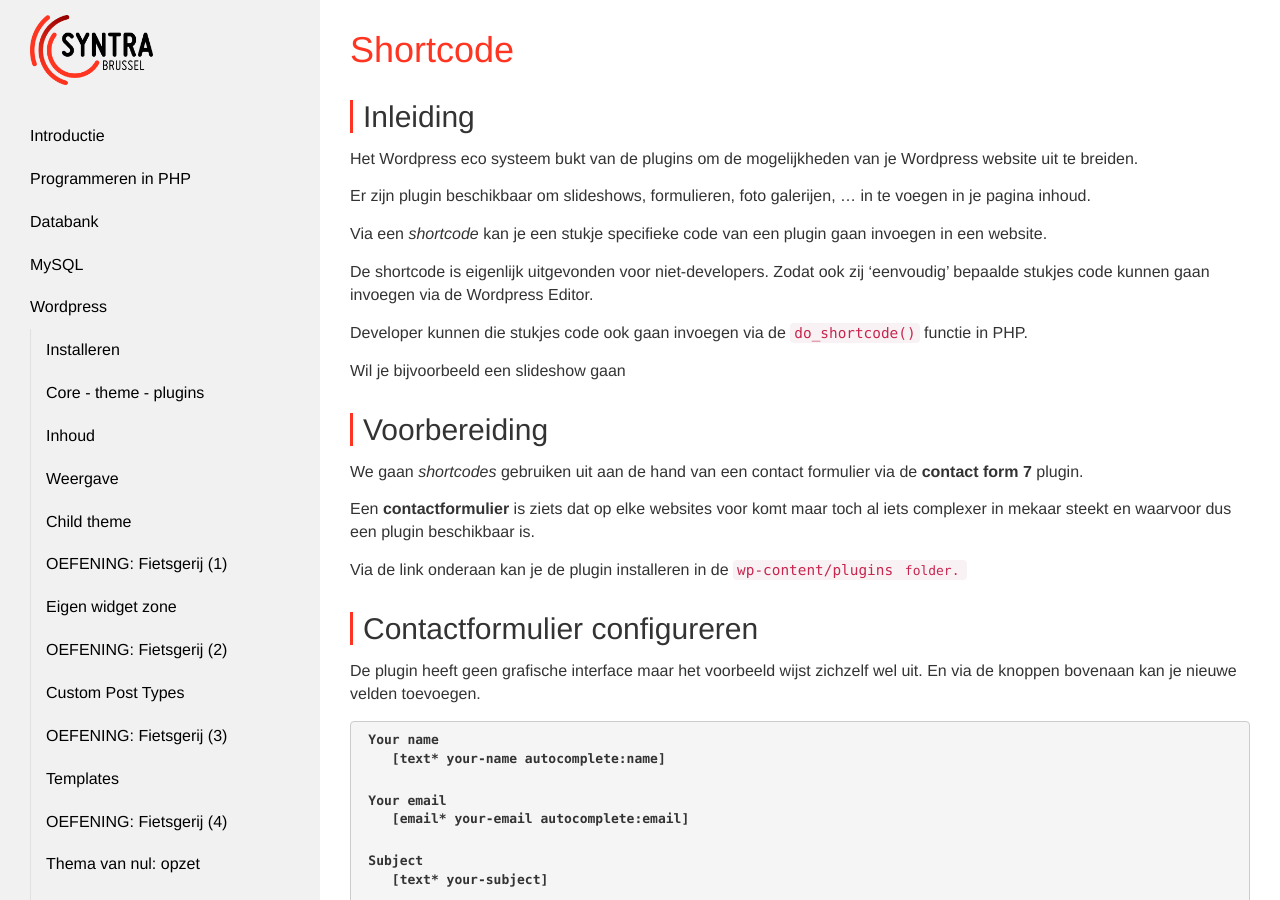
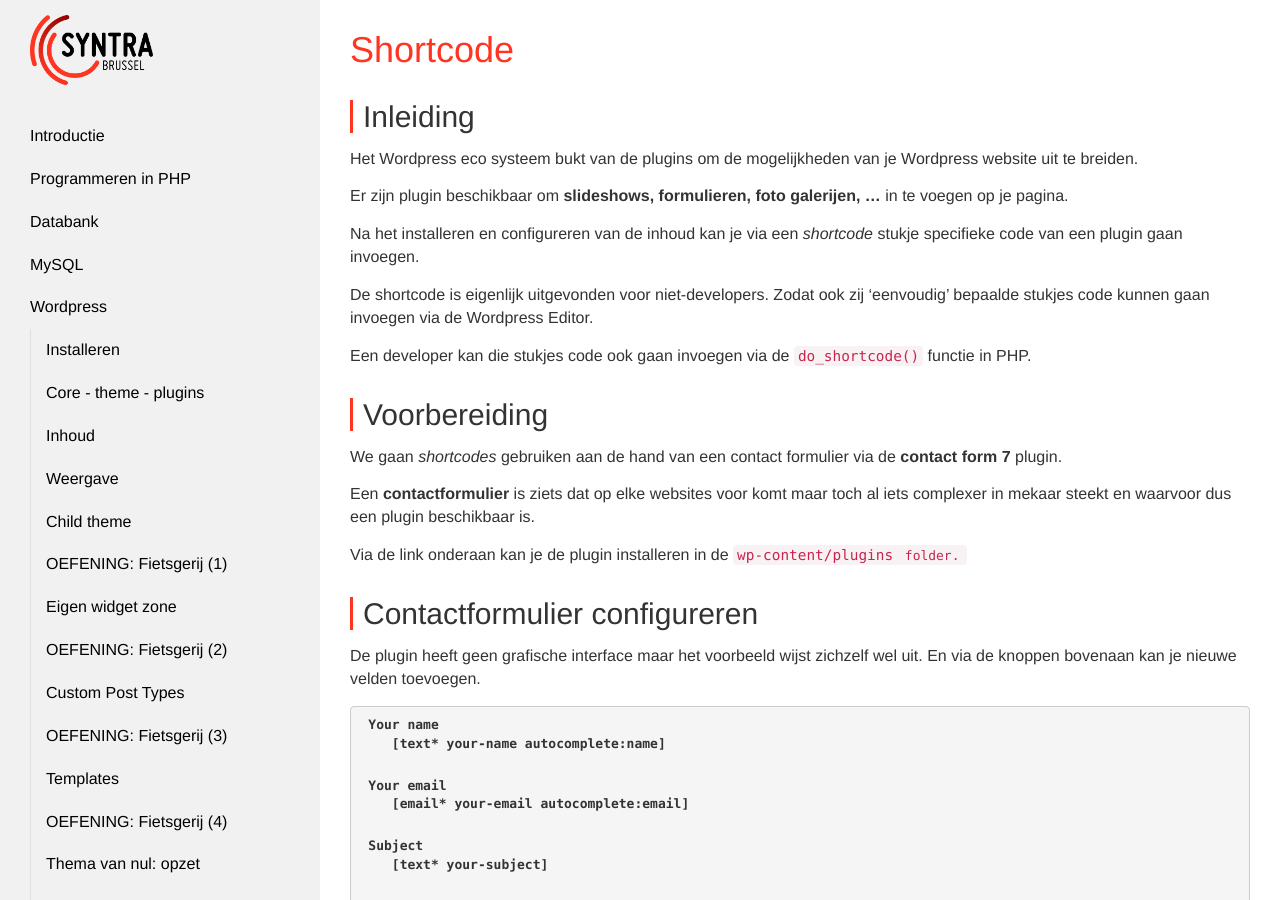
Before and after one commit to Syntra-Brussel/dynamische-webtechnieken, a Jekyll site: the page built from wordpress/shortcode.md, in a window 1280 px wide and 900 px high. Built offline with Jekyll 4.4.1, drawn with Linux system fonts in a browser that asks for light colours; nearby versions of some CDN libraries; a script that is not in the unit is left out.

Commit message:
Update shortcode.md

```diff
--- a/wordpress/shortcode.md
+++ b/wordpress/shortcode.md
@@ -13,19 +13,17 @@ links:
 
 Het Wordpress eco systeem bukt van de plugins om de mogelijkheden van je Wordpress website uit te breiden.
 
-Er zijn plugin beschikbaar om slideshows, formulieren, foto galerijen, ... in te voegen in je pagina inhoud.
+Er zijn plugin beschikbaar om <strong>slideshows, formulieren, foto galerijen, ...</strong> in te voegen op je pagina.
 
-Via een <em>shortcode</em> kan je een stukje specifieke code van een plugin gaan invoegen in een website.
+Na het installeren en configureren van de inhoud kan je via een <em>shortcode</em> stukje specifieke code van een plugin gaan invoegen.
 
 De shortcode is eigenlijk uitgevonden voor niet-developers. Zodat ook zij 'eenvoudig' bepaalde stukjes code kunnen gaan invoegen via de Wordpress Editor.
 
-Developer kunnen die stukjes code ook gaan invoegen via de <code>do_shortcode()</code> functie in PHP.
-
-Wil je bijvoorbeeld een slideshow gaan
+Een developer kan die stukjes code ook gaan invoegen via de <code>do_shortcode()</code> functie in PHP.
 
 ## Voorbereiding
 
-We gaan <em>shortcodes</em> gebruiken uit aan de hand van een contact formulier via de <strong>contact form 7</strong> plugin.
+We gaan <em>shortcodes</em> gebruiken aan de hand van een contact formulier via de <strong>contact form 7</strong> plugin.
 
 Een <strong>contactformulier</strong> is ziets dat op elke websites voor komt maar toch al iets complexer in mekaar steekt en waarvoor dus een plugin beschikbaar is.
 
```
